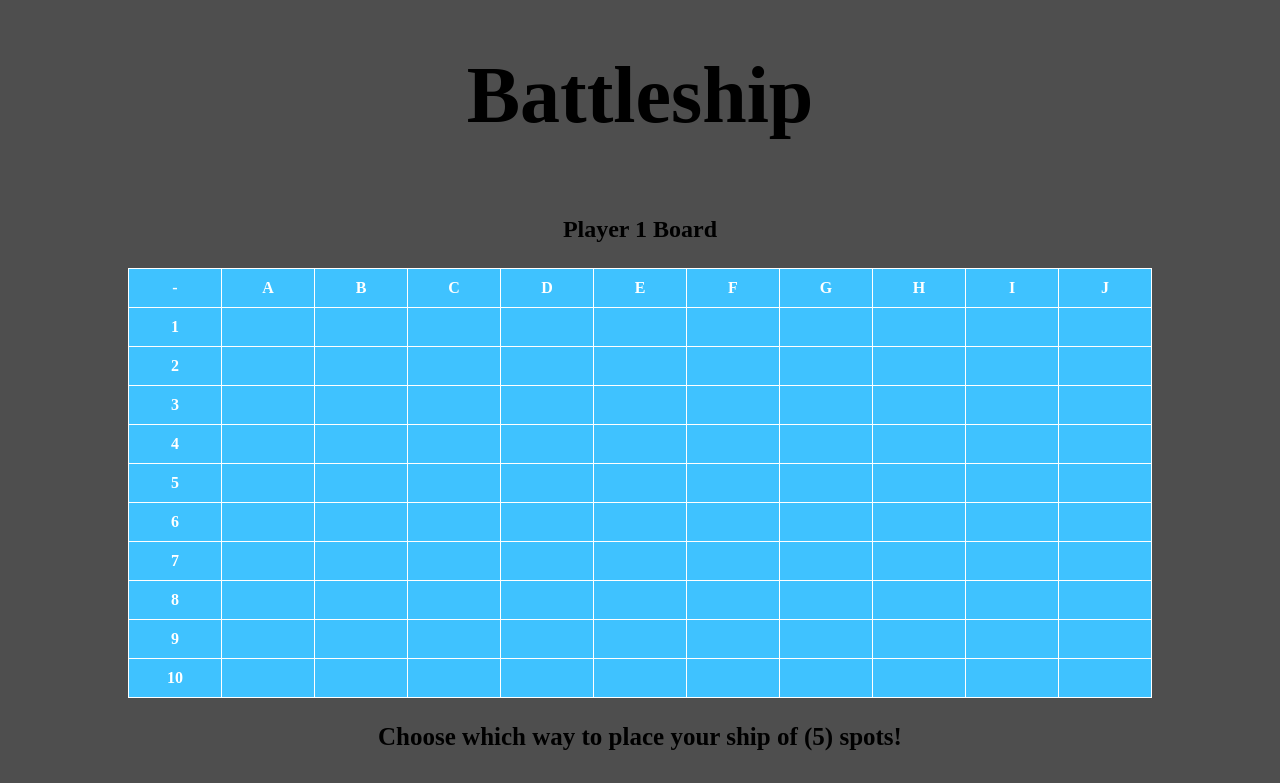
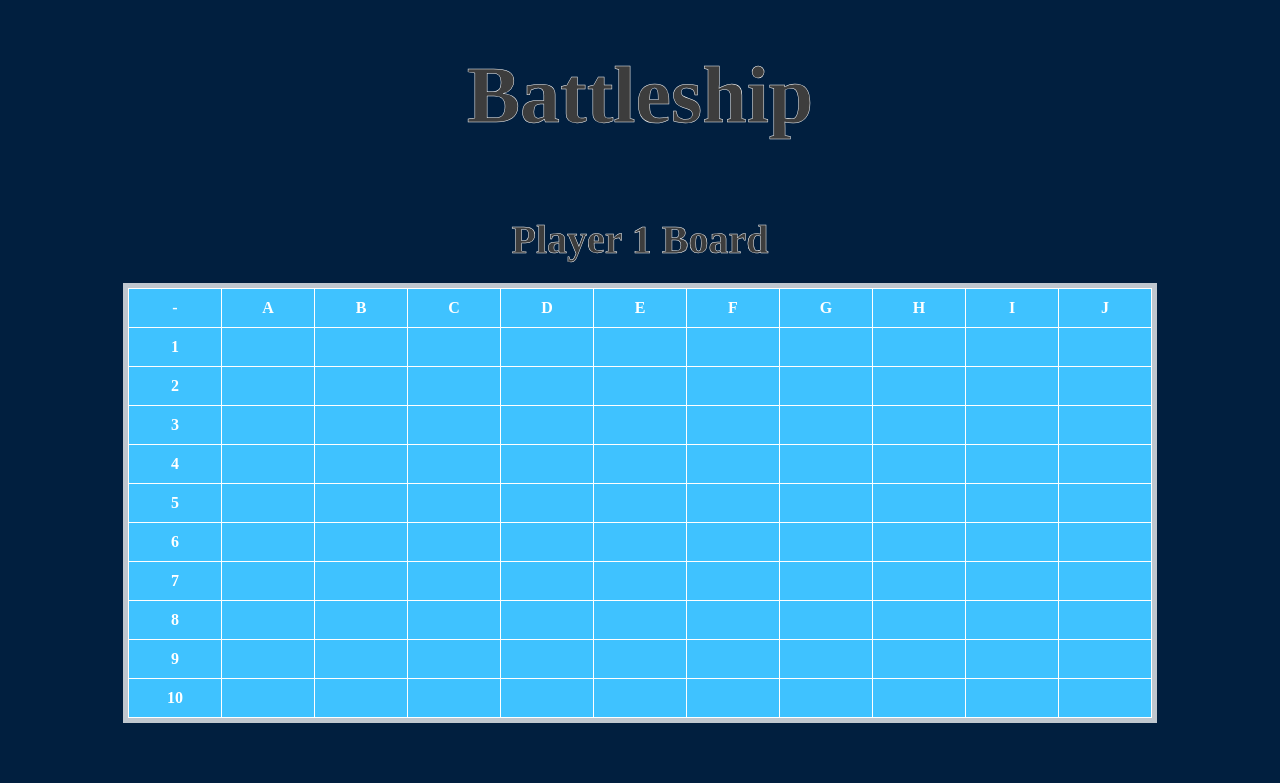
Before and after one commit to bschall20/JS-Battleship, a website: page index.html in a window 1280 px wide. Both pictures are taken after a click on the button "1 Player". Shown: the top 783 px of the page. Drawn offline with nearby package versions, Linux system fonts and the light colour scheme.

Commit message:
CSS Updates

```diff
--- a/index.html
+++ b/index.html
@@ -12,7 +12,7 @@
     <h1>Battleship</h1>
     <div class="empty"></div>
 
-    <div class="gameField">
+    <div class="gameField" id="gameFieldID">
         <!-- Player 1 Board -->
         <div class="board" id="board1">
             <!-- <h2>Player 1</h2> -->
--- a/index.js
+++ b/index.js
@@ -110,9 +110,9 @@ function createBoard(board) {
 
     //table to make a new row at every 10 spot (11 per row) and insert 11 data cells
     if (n === 1 || n === 2) {
-        var tableTitle = $("<h3 class='playerTitle'>Player " + n + " Board</h3>")
+        var tableTitle = $("<h2 class='playerTitle'>Player " + n + " Board</h2>")
     }
-    else { var tableTitle = $("<h3>Bot Player Board</h3>") }
+    else { var tableTitle = $("<h2>Bot Player Board</h2>") }
 
     // var tableTitle = $("<h2>Player " + n + "</h2>")
     var table = $("<table></table>");
@@ -292,7 +292,7 @@ function placeAllShips() {
         // }));
 
 
-        $("<h3 class='vhTitle'>Choose which way to place your ship of (" + ship + ") spots!</h3>").appendTo($("#board" + n));
+        $("<h3 class='vhTitle'>Choose which way to place your ship of (" + ship + ") spots!</h3>").insertAfter($("#board" + n));
         $("<button class='horizBtn btn'>Place ship (" + ship + ") horizontal</button>").insertAfter($(".vhTitle"));
         $("<button class='vertBtn btn'>Place ship (" + ship + ") vertical</button>").insertAfter($(".horizBtn"));
 
@@ -707,6 +707,7 @@ function playerTurns() {
     let endTurnBtn = $("<button id='endTurnBtn' class='btn'>End Player Turn</button>");
     let startTurnBtn = $("<button id='startBtn' class='btn'>Start Turn " + turn + ", Player " + playerNum + "</button>");
     //$("#board1").prependTo($("#board2"));
+    $("#gameFieldID").addClass("boardPlay");
 
     if (players === 1) {
         $("<button id='startBtn' class='btn'>Player vs Bot</button>").insertAfter($("h1"));
--- a/styles.css
+++ b/styles.css
@@ -2,7 +2,8 @@
     padding: 0;
     margin: 0;
     border: 0;
-    background-color: #4e4e4e;
+    /* background-color: #4e4e4e; */
+    background-color: #011F3F;
     font-size: 1rem;
 }
 
@@ -11,26 +12,30 @@ body {
 }
 
 h1 {
+    color: #3d3d3d;
+    font-size: 5rem;
     margin: 50px auto;
     text-align: center;
-    font-size: 5rem;
+    -webkit-text-stroke: .5px white;
 }
 
 h2 {
+    color: #3d3d3d;
+    font-size: 2.5rem;
+    margin: auto;
+    padding: 25px 0px;
+    text-align: center;
     width: 80%;
-    text-align: center;
-    font-size: 2.5rem;
-    /* padding: 25px 0px; */
-    margin: auto;
+    -webkit-text-stroke: .5px white;
 }
 
-h3 {
+/* h3 {
     width: 80%;
     text-align: center;
     font-size: 1.5rem;
     padding: 25px 0px;
     margin: auto;
-}
+} */
 
 button {
     background-color: rgb(0, 238, 255);
@@ -51,6 +56,15 @@ table {
     empty-cells: show;
     flex-direction: column;
     margin: auto;
+
+    /* -webkit-box-shadow: 0px 10px 30px 3px rgba(255, 255, 255, 0.75);
+    -moz-box-shadow: 0px 10px 30px 3px rgba(255, 255, 255, 0.75);
+    box-shadow: 0px 10px 30px 3px rgba(255, 255, 255, 0.75);
+     */
+
+    -webkit-box-shadow: 0px 0px 0px 5px rgba(255, 255, 255, 0.75);
+    -moz-box-shadow: 0px 0px 0px 5px rgba(255, 255, 255, 0.75);
+    box-shadow: 0px 0px 0px 5px rgba(255, 255, 255, 0.75);
     /* border-top: none;
     border-left: none; */
 }
@@ -70,6 +84,12 @@ th, tr, td {
 #onePlayer, #twoPlayer, #startBtn, #endTurnBtn {
     margin: 15px 150px;
 }
+
+/* #board1, #board2 {
+    -webkit-box-shadow: 0px 10px 30px 3px rgba(0,0,0,0.75);
+    -moz-box-shadow: 0px 10px 30px 3px rgba(0,0,0,0.75);
+    box-shadow: 0px 10px 30px 3px rgba(0,0,0,0.75);
+} */
 
 #board1 td:hover, #board2 td:hover {
     background-color: #00ff22;
@@ -118,6 +138,7 @@ th, tr, td {
     margin: auto;
     padding: 25px 0px;
     text-align: center;
+    width: 100%;
 }
 
 .horizBtn, .vertBtn {
@@ -128,6 +149,8 @@ th, tr, td {
     /* width: 50%; */
     font-size: 25px;
     margin: 10px 35px;
+    margin: 10px auto;
+    width: 50%;
     /* display: block; */
 }
 
@@ -138,7 +161,8 @@ th, tr, td {
 
 .gameField {
     display: flex;
-    flex-direction: row;
+    /* flex-direction: row; */
+    flex-direction: column;
     /* flex-wrap: wrap; */
 }
 
@@ -148,14 +172,16 @@ th, tr, td {
     align-items: center;
     margin: auto; */
     /* flex-wrap: wrap; */
-    padding-bottom: 100px;
+    padding-bottom: 50px;
+}
 
+.boardPlay {
+    flex-direction: row;
 }
 
 .hide {
     display: none;
 }
-
 
 .turn {
     color: white;
@@ -209,12 +235,12 @@ th, tr, td {
         margin: 10px auto;
     }
 
-    .vhTitle, .placeTitle {
+    /* .vhTitle, .placeTitle {
         font-size: 25px;
         margin: auto;
         padding: 25px 0px;
         text-align: center;
-    }
+    } */
 
     #startBtn, #endTurnBtn {
         padding: 20px 50px;
```
